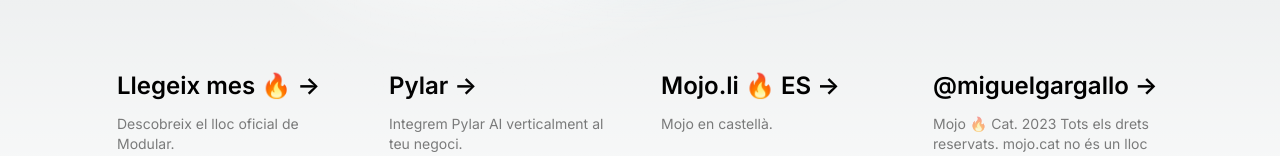
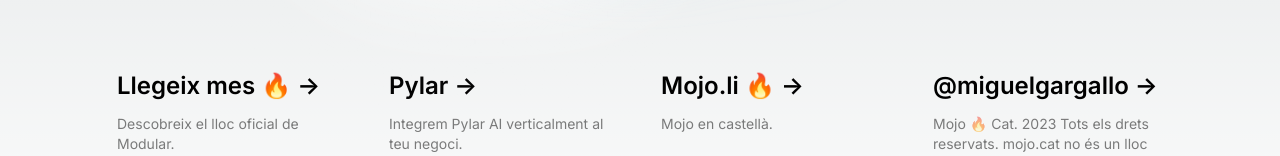
Before and after one commit to miguelgargallo/mojo-cat, a Next.js app: page / in a window 1280 px wide. Shown: the part 481-637 px from the top of the page. Built offline with nearby package versions, Linux system fonts and the light colour scheme.

Commit message:
gh 0.0.1 fixes

```diff
--- a/app/page.tsx
+++ b/app/page.tsx
@@ -62,7 +62,7 @@
           className="group rounded-lg border border-transparent px-5 py-4 transition-colors hover:border-gray-300 hover:bg-gray-100 hover:dark:border-neutral-700 hover:dark:bg-neutral-800/30"
         >
           <h2 className={`mb-3 text-2xl font-semibold`}>
-            Mojo.li 🔥 ES {' '}
+            Mojo.li 🔥 {' '}
             <span className="inline-block transition-transform group-hover:translate-x-1 motion-reduce:transform-none">
               -&gt;
             </span>
```
